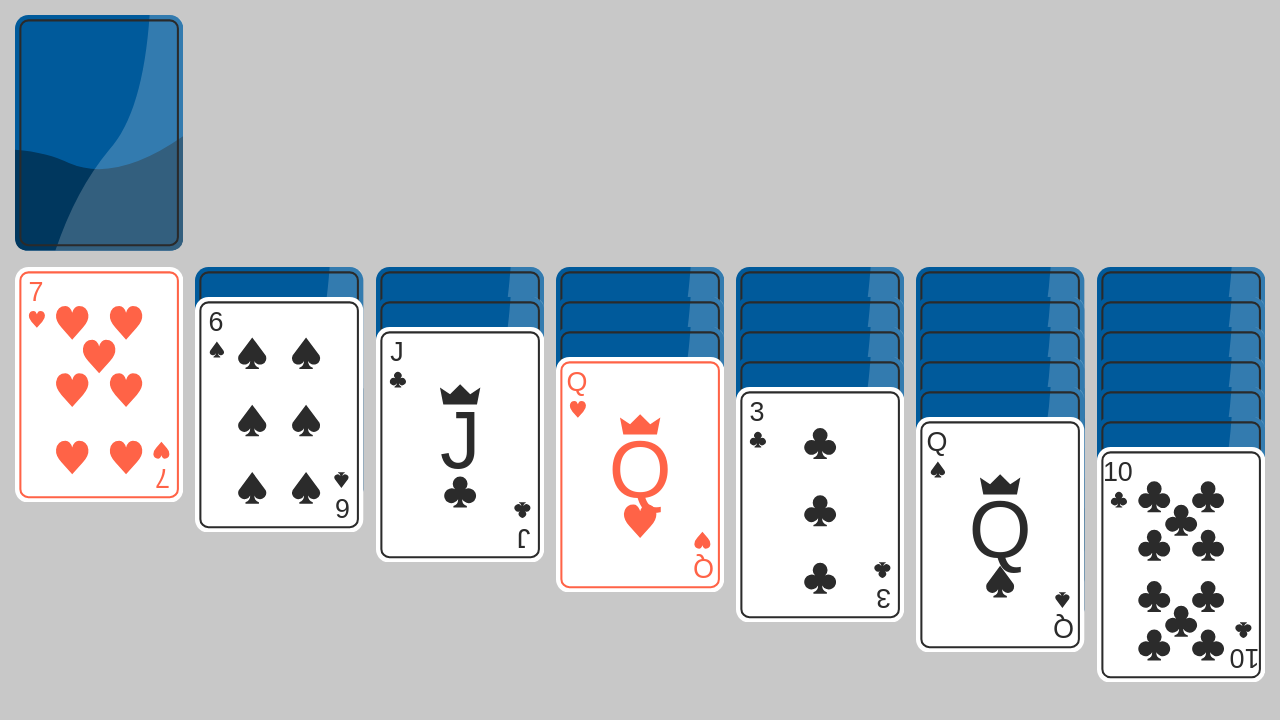
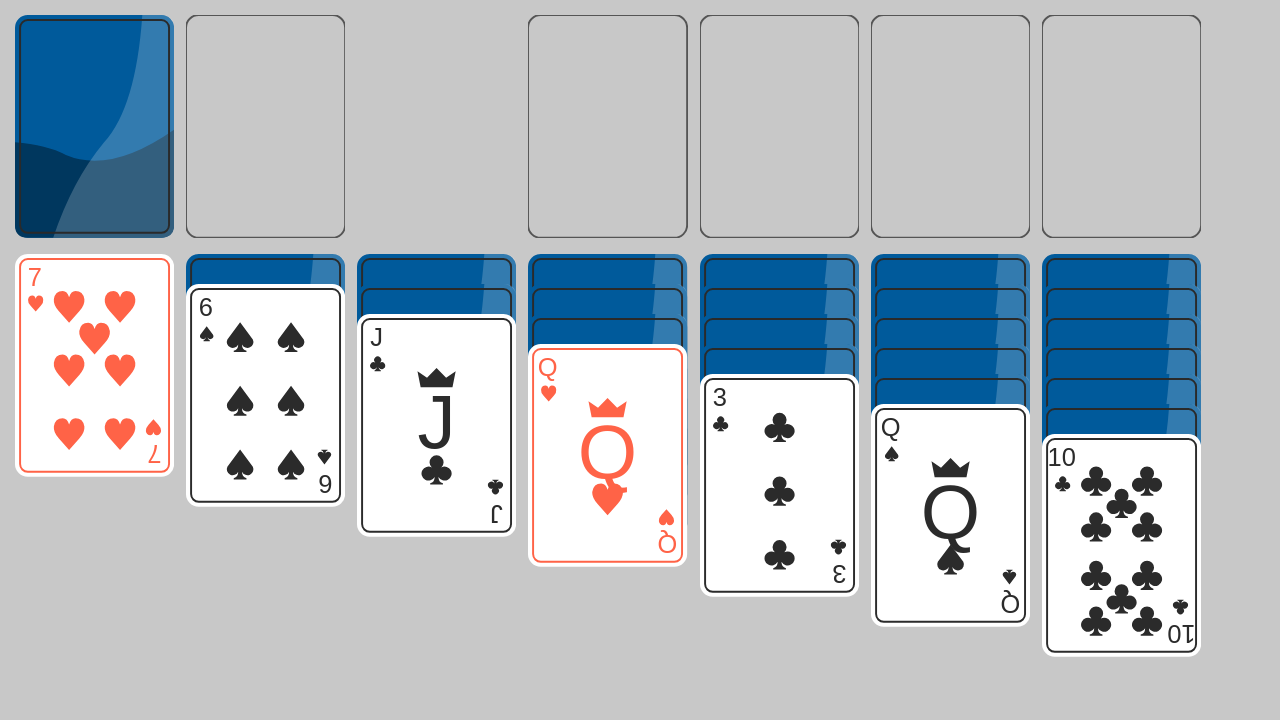
Before and after one commit to harrisonn26/solitare, a React app: page / in a window 1280 px wide. Shown: the top 720 px of the page. Built offline with nearby package versions, Linux system fonts and the light colour scheme.

Commit message:
Added empty slots

```diff
--- a/src/components/board.css
+++ b/src/components/board.css
@@ -1,5 +1,8 @@
 body {
 	background-color: rgb(200, 200, 200);
+}
+.table {
+	max-width: 1200px;
 }
 .card_slot {
 	width: 14.286vw;
--- a/src/components/board.tsx
+++ b/src/components/board.tsx
@@ -18,7 +18,8 @@ export default function Board(props: BoardProps) {
 	const renderColumn = (column: Stack) => {
 		return (
 			<div style={{ position: "relative" }}>
-				{column.map((card, i) => {
+				{column.length > 0
+					? column.map((card, i) => {
 							let top = 0;
 							if (i > 0) {
 								top = i * 30;
@@ -37,21 +38,24 @@ export default function Board(props: BoardProps) {
 									{getCard(card)}
 								</div>
 							);
-				})}
+					  })
+					: emptySlot}
 			</div>
 		);
 	};
 
 	return (
-		<table>
+		<table className="table">
 			<tr>
-				<td className="card_slot">{game.deck.length > 0 ? cardBack : null}</td>
+				<td className="card_slot">
+					{game.deck.length > 0 ? cardBack : emptySlot}
+				</td>
+				<td className="card_slot">{emptySlot}</td>
 				<td className="card_slot"></td>
-				<td className="card_slot"></td>
-				<td className="card_slot"></td>
-				<td className="card_slot"></td>
-				<td className="card_slot"></td>
-				<td className="card_slot"></td>
+				<td className="card_slot">{emptySlot}</td>
+				<td className="card_slot">{emptySlot}</td>
+				<td className="card_slot">{emptySlot}</td>
+				<td className="card_slot">{emptySlot}</td>
 			</tr>
 			<tr>
 				<td className="card_slot">{renderColumn(game.col1)}</td>
@@ -65,3 +69,16 @@ export default function Board(props: BoardProps) {
 		</table>
 	);
 }
+const emptySlot = (
+	<svg version="1.1" xmlns="http://www.w3.org/2000/svg" viewBox="0 0 250 350">
+		<rect
+			width="250"
+			height="350"
+			rx="20"
+			ry="20"
+			fill="none"
+			strokeWidth="1%"
+			stroke={"#555555"}
+		/>
+	</svg>
+);
```
Lines whose indentation alone changed are shown as unchanged.
